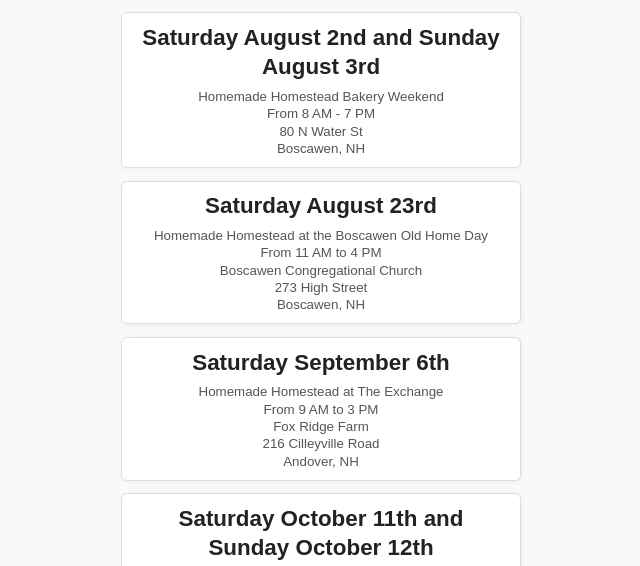
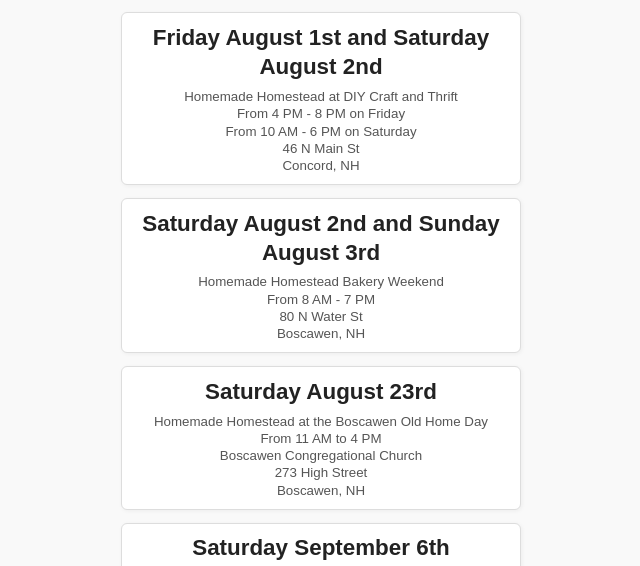
Before and after one commit to Homemade-Homestead/homemade-homestead.github.io, a plain HTML site: page calendar.html in a window 1280 px wide. Shown: the part 202-768 px from the top of the page, without its empty margins (319-959 px from the left). Drawn offline with Linux system fonts and the light colour scheme.

Commit message:
Update calendar.html

```diff
--- a/calendar.html
+++ b/calendar.html
@@ -144,7 +144,19 @@
   </style>
 </head>
 <body>
-
+  <!-- August 1-3: Your event -->
+  <div class="event">
+  <a href="https://www.facebook.com/share/1BG1UET1uL/" target="_blank" rel="noopener noreferrer" aria-label="Event Homemade Homestead at DIY Craft and Thrift">
+      <div class="date">Friday August 1st and Saturday August 2nd</div>
+      <small>Homemade Homestead at DIY Craft and Thrift</small>
+      <small>From 4 PM - 8 PM on Friday</small>
+      <small>From 10 AM - 6 PM on Saturday</small>
+      <small>46 N Main St</small>
+      <small>Concord, NH</small>
+    </a>
+  </div>
+</body>
+<body>
 
   <!-- August 1-3: Your event -->
   <div class="event">
```
